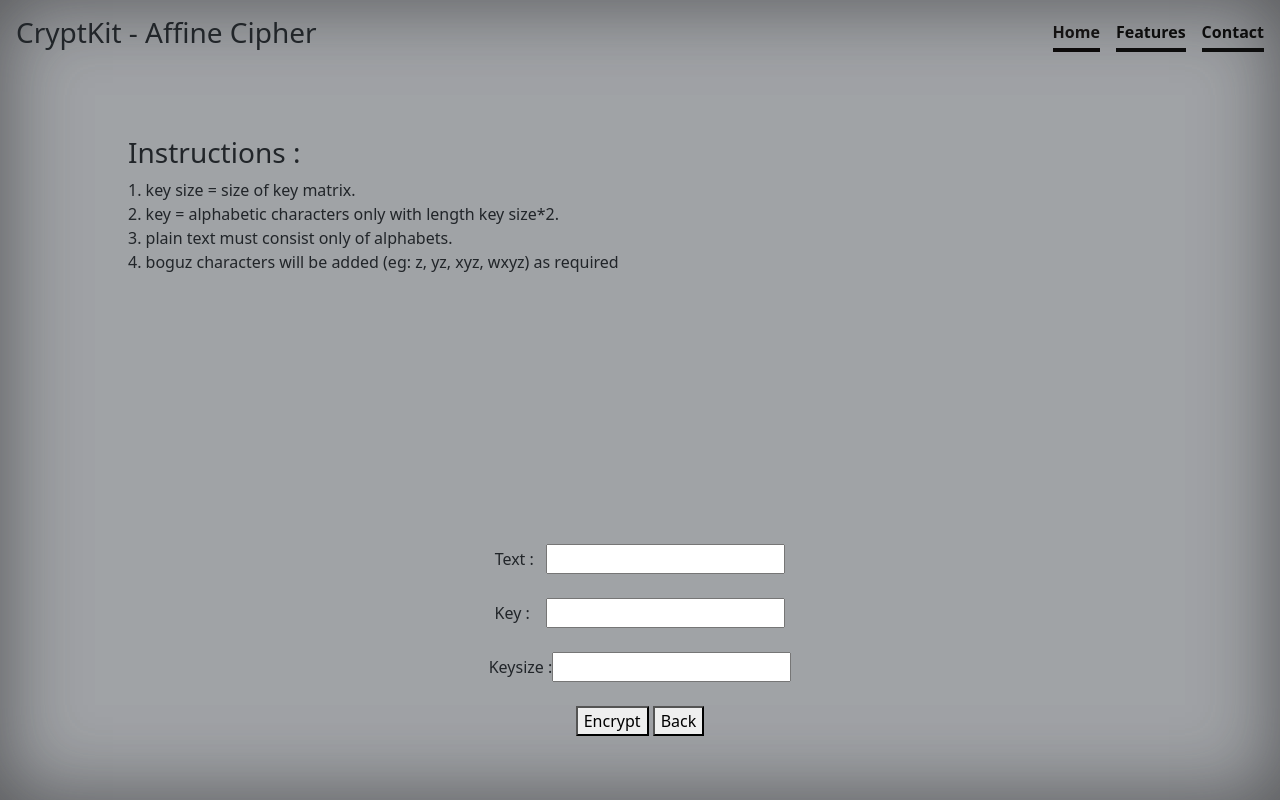
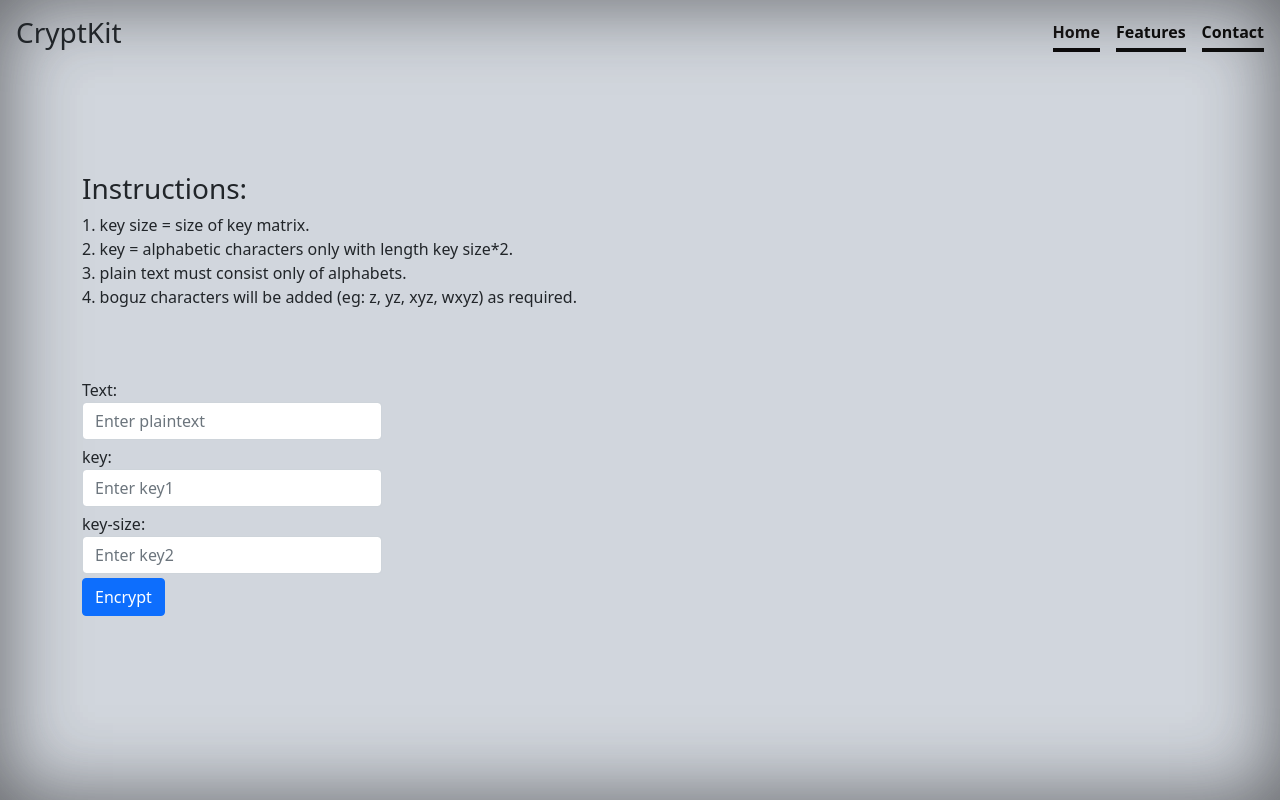
Before and after one commit to pistachio49/crypto-toolkit, a Flask app: page /hill in a window 1280 px wide. Run offline with Flask 3, Linux system fonts and the light colour scheme; some libraries are stand-ins or nearby versions.

Commit message:
hill cipher style changed

```diff
--- a/static/cover.css
+++ b/static/cover.css
@@ -29,10 +29,9 @@
 
 html,body {
   /* text-shadow: 0 .05rem .1rem rgb(254, 251, 251); */
-  box-shadow: inset 0 0 5rem rgba(40, 40, 42, 0.581);
-  background-color: #9ea0a4d4;
+  box-shadow: inset 0 0 5rem rgba(30, 30, 31, 0.581);
+  background-color: #d1d5dcd4;
   height: 100%;
-  /* overflow: auto; */
   /* color: white; */
 }
 
--- a/templates/hill.html
+++ b/templates/hill.html
@@ -1,64 +1,70 @@
 {% extends 'base.html' %}
-        {% block title %}
-            - Affine Cipher
+{% block logo %}
+    - Hill Cipher
 {% endblock %}
 
 {% block content %}
+
 <style>
-        .my-section {
-            position: absolute;
-            top: 15%;
-            left:  10%;
-            text-align: left;
+  .container{
+    text-align: justify;
   }
 
-        .hiding
-        {
+  .form-group, .btn{
+    margin-top: 0.3em;
+  }
+
+  .hiding{
     display:none;
   }
-
 </style>
 
-<div class="my-section">
-    <p>
-    <h3>Instructions : </h3>
-
-        1. key size = size of key matrix.<br>
+<div class="container">
+  <div class="row">
+    <div class="col">
+      <h3>Instructions:</h3>
+      <p>1. key size = size of key matrix.<br>
         2. key = alphabetic characters only with length key size*2. <br>
         3. plain text must consist only of alphabets.<br>
-        4. boguz characters will be added (eg: z, yz, xyz, wxyz) as required
+        4. boguz characters will be added (eg: z, yz, xyz, wxyz) as required.</p>
+    </div>
+  </div>
+  <br><br>
 
-</p>
+  <div class="row">
+    <div class="col">
+      <form method="POST" action="/encrypt" id="form1">
+        <div class="form-group">
+          <label for="text">Text:</label>
+          <input type="text" name="value" id="Plaintext" style="width: 300px;" class="form-control" placeholder="Enter plaintext" required>
         </div>
-
-        <form method="POST" action="/encrypt" id="form1">
-            <label>Text : &nbsp;&nbsp;</label><input type="text" name="value" required/>
-            <br><br>
-            <label>Key : &nbsp;&nbsp;&nbsp;</label><input type="text" name="key" required/>
-            <br><br>
-            <label>Keysize : </label><input type="number" name="keysize" required/>
-            <br><br>
+        <div class="form-group">
+          <label for="number">key:</label>
+          <input type="number" name="key" style="width: 300px;" class="form-control" id="number1" placeholder="Enter key1" required>
+        </div>
+        <div class="form-group">
+          <label for="number">key-size:</label>
+          <input type="number" name="keysize" style="width: 300px;" class="form-control" id="number2" placeholder="Enter key2" required>
+        </div>
         <select name="ciphermethod" class="hiding">
           <option>Hill cipher</option>
       </select>
-            <button>Encrypt</button>
-            <button id="bk">Back</button>
+        <button type="submit" class="btn btn-primary">Encrypt</button>
       </form>
     </div>
-        <br><br>
-        <div>
+  </div><br><br>
+
   {%if value %}
-            <span>The Encrypted text for "{{inputvalue}}" using {{ciphermethod}} is : </span>
-            "{{value}}"
+  <div class="row">
+    <div class="col">
+      <h4>Encrypted text:</h4>
+      <pre><p id="output">{{value}}</p></pre>
+    </div>
+  </div>
   {% elif err %}
-            <span>{{err}}</span>
+    {{err}}
     {% endif %}
 </div>
-    </div>
-        <script>
-            let u1=document.getElementById('bk')
-            u1.addEventListener('click',()=>{
-                window.location.href="http://127.0.0.1:5000/encrypttext"
-            })
-        </script>
+
+
 {% endblock %}
```
Also changed, not shown: templates/hilldec.html (+58 -45 lines). Lines whose indentation alone changed are shown as unchanged.
